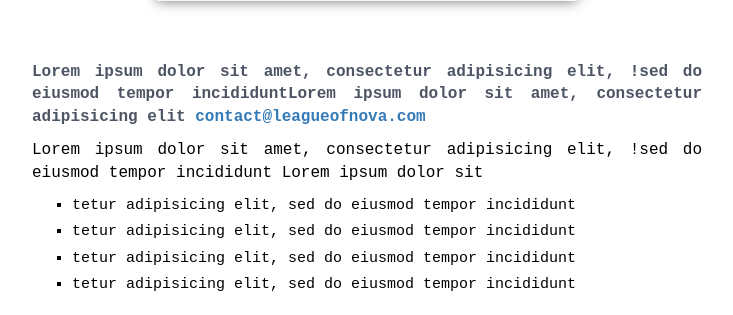
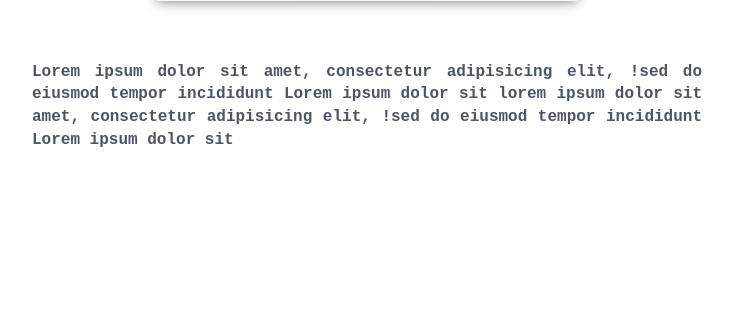
Before and after one commit to harristan/harristan.github.io, a Jekyll site: the page test.html, which Jekyll copies as it is, in a window 1280 px wide and 900 px high, scrolled down 2331 px, cut to the strip 585-900 px from the top of the window. Shown: the whole strip, without its empty margins (273-1006 px from the left). Built offline with Jekyll 4.4.1, drawn with Linux system fonts in a browser that asks for light colours; after the commit the page ends 3088 px from its top, so only the background shows below that.

Commit message:
Update test.html

```diff
--- a/test.html
+++ b/test.html
@@ -73,7 +73,7 @@
 	    </div>
 
 
-	    <div class="container-fluid">
+	    <div class="container-fluid per">
 	    	<div class="container section">
 
 	      		<div class="section-header">
@@ -102,7 +102,7 @@
 	  	</div>
 
 
-	  	<div class="container-fluid">
+	  	<div class="container-fluid mem">
 	    	<div class="container section">
 
 	    		<div class="section-header">
@@ -117,14 +117,7 @@
 				</div>
 
 				<div class="section-end">
-					<p>Lorem ipsum dolor sit amet, consectetur adipisicing elit, !sed do eiusmod tempor incididuntLorem ipsum dolor sit amet, consectetur adipisicing elit <a href="mailto:contact@leagueofnova.com">contact@leagueofnova.com</a></p>
-					<p>Lorem ipsum dolor sit amet, consectetur adipisicing elit, !sed do eiusmod tempor incididunt Lorem ipsum dolor sit</p>
-					<ul>
-						<li>tetur adipisicing elit, sed do eiusmod tempor incididunt</li>
-						<li>tetur adipisicing elit, sed do eiusmod tempor incididunt</li>
-						<li>tetur adipisicing elit, sed do eiusmod tempor incididunt</li>
-						<li>tetur adipisicing elit, sed do eiusmod tempor incididunt</li>
-					</ul>
+					<p>Lorem ipsum dolor sit amet, consectetur adipisicing elit, !sed do eiusmod tempor incididunt Lorem ipsum dolor sit lorem ipsum dolor sit amet, consectetur adipisicing elit, !sed do eiusmod tempor incididunt Lorem ipsum dolor sit</p>
 				</div>
 
 	    	</div>
```
